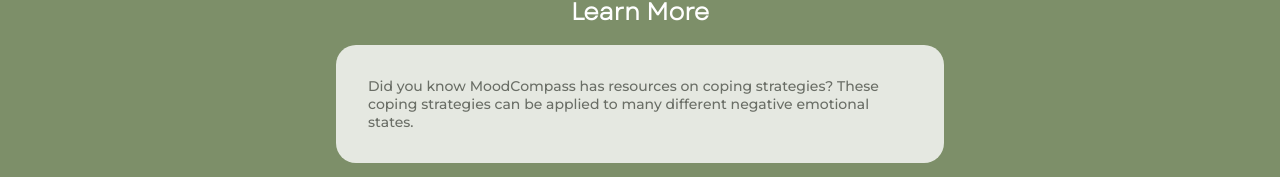
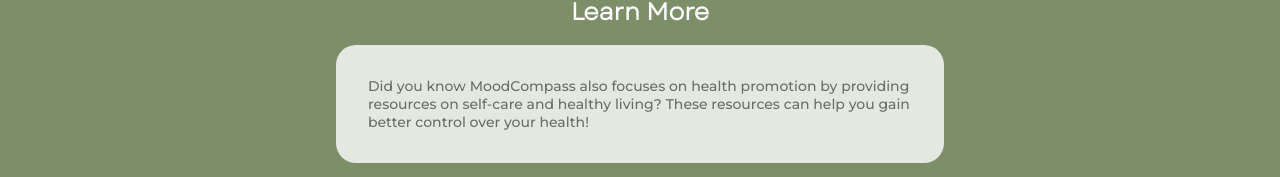
Before and after one commit to lilymtle/mood-compass, a React (Vite) app in the folder client/: page /coping-strategies/1 in a window 1280 px wide. Shown: the part 1248-1425 px from the top of the page. Built offline with nearby package versions, Linux system fonts and the light colour scheme; no server answers.

Commit message:
update learn more content and add button on click

```diff
--- a/client/src/pages/CopingStrategiesPage/CopingStrategyPage/CopingStrategyPage.jsx
+++ b/client/src/pages/CopingStrategiesPage/CopingStrategyPage/CopingStrategyPage.jsx
@@ -3,6 +3,9 @@ detailed information on it */
 
 // import styling
 import "./CopingStrategyPage.scss";
+
+// import environmental variable
+const baseURL = import.meta.env.VITE_API_BASE_URL;
 
 // import dependency
 import axios from "axios";
@@ -11,8 +14,8 @@ import axios from "axios";
 import { useEffect, useState } from "react";
 import { Link, useParams } from "react-router-dom";
 
-// import environmental variable
-const baseURL = import.meta.env.VITE_API_BASE_URL;
+// import utils
+import { navigationHandler } from "../../../utils/navigationHandler.js";
 
 // import component
 import { Button } from "../../../components/Button/Button.jsx";
@@ -41,7 +44,9 @@ export function CopingStrategyPage() {
             };
         };
         getStrategy();
-    }, [id])
+    }, [id]);
+
+    const navigateTo = navigationHandler();
 
     return (
         <main>
@@ -154,16 +159,17 @@ export function CopingStrategyPage() {
 
                         <div className="coping__box--learn">
                             <p className="coping__learn-more-text">
-                                Did you know MoodCompass has resources on coping strategies? These
-                                coping strategies can be applied to many different negative emotional
-                                states.
+                                Did you know MoodCompass also focuses on health promotion by
+                                providing resources on self-care and healthy living? These resources
+                                can help you gain better control over your health!
                             </p>
                         </div>
 
                         <Button
                         className="coping__learn-more-btn"
                         type="button"
-                        text="Let's Go!" />
+                        text="Let's Go!"
+                        onClick={() => navigateTo("/educational-resources")} />
                     </div>
                 </section>
             </section>
```
